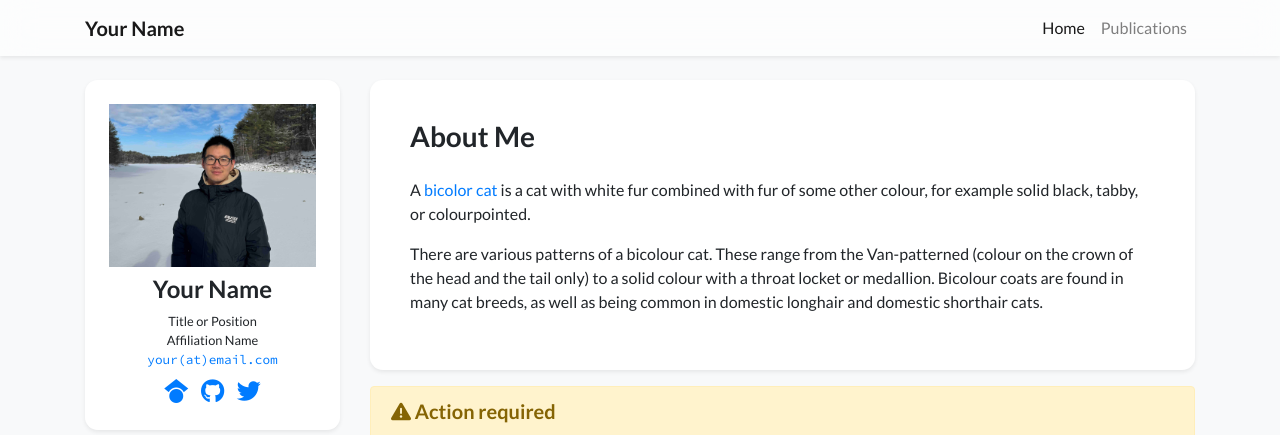
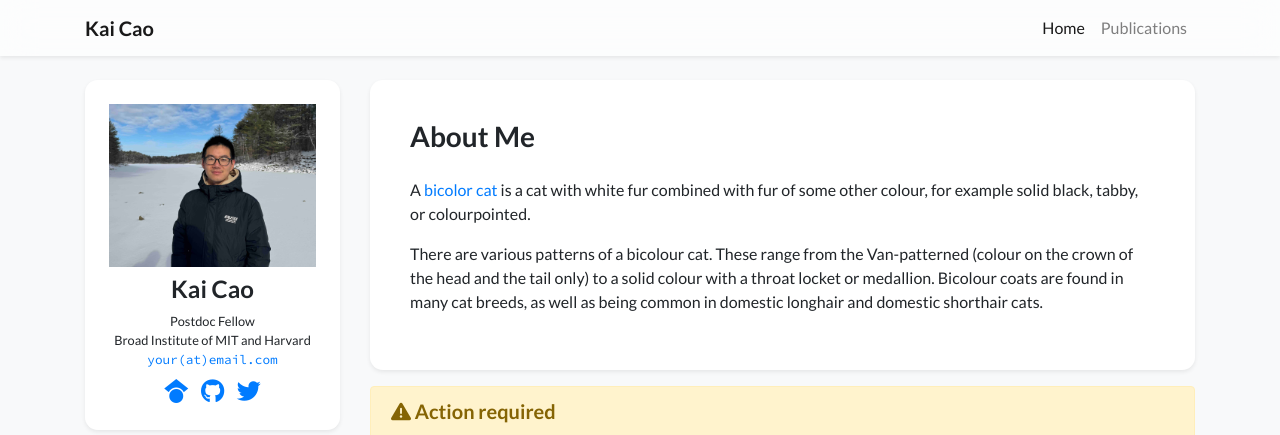
Before and after one commit to caokai1073/caokai1073.github.io, a Jekyll site: the page built from index.html, in a window 1280 px wide. Shown: the top 435 px of the page. Built offline with Jekyll 4.4.1, drawn with Linux system fonts in a browser that asks for light colours; nearby versions of some CDN libraries; a style sheet for code colours, icons or effects is not loaded.

Commit message:
Update profile.yml

```diff
--- a/_data/profile.yml
+++ b/_data/profile.yml
@@ -1,11 +1,10 @@
-primary_name: "Your Name"
+primary_name: "Kai Cao"
 secondary_name: ""
-navbar_name: "Your Name"
+navbar_name: "Kai Cao"
 
 positions:
-- name: Title or Position
-- name: Affiliation Name
-  logo: /assets/images/badges/MIT_Social_circle.png  # Logo is optional
+- name: Postdoc Fellow
+- name: Broad Institute of MIT and Harvard
 
 
 email: "your@email.com"
```
